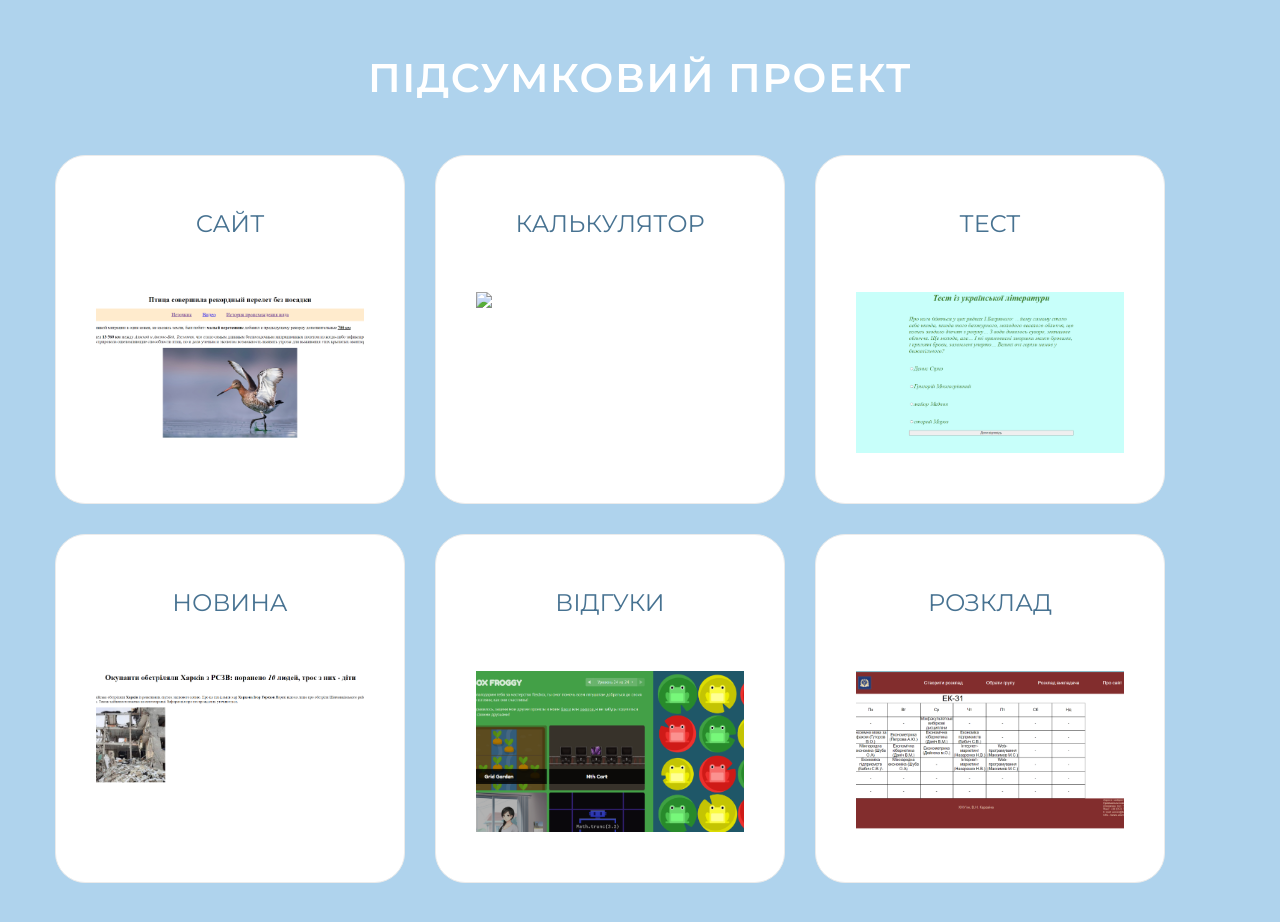
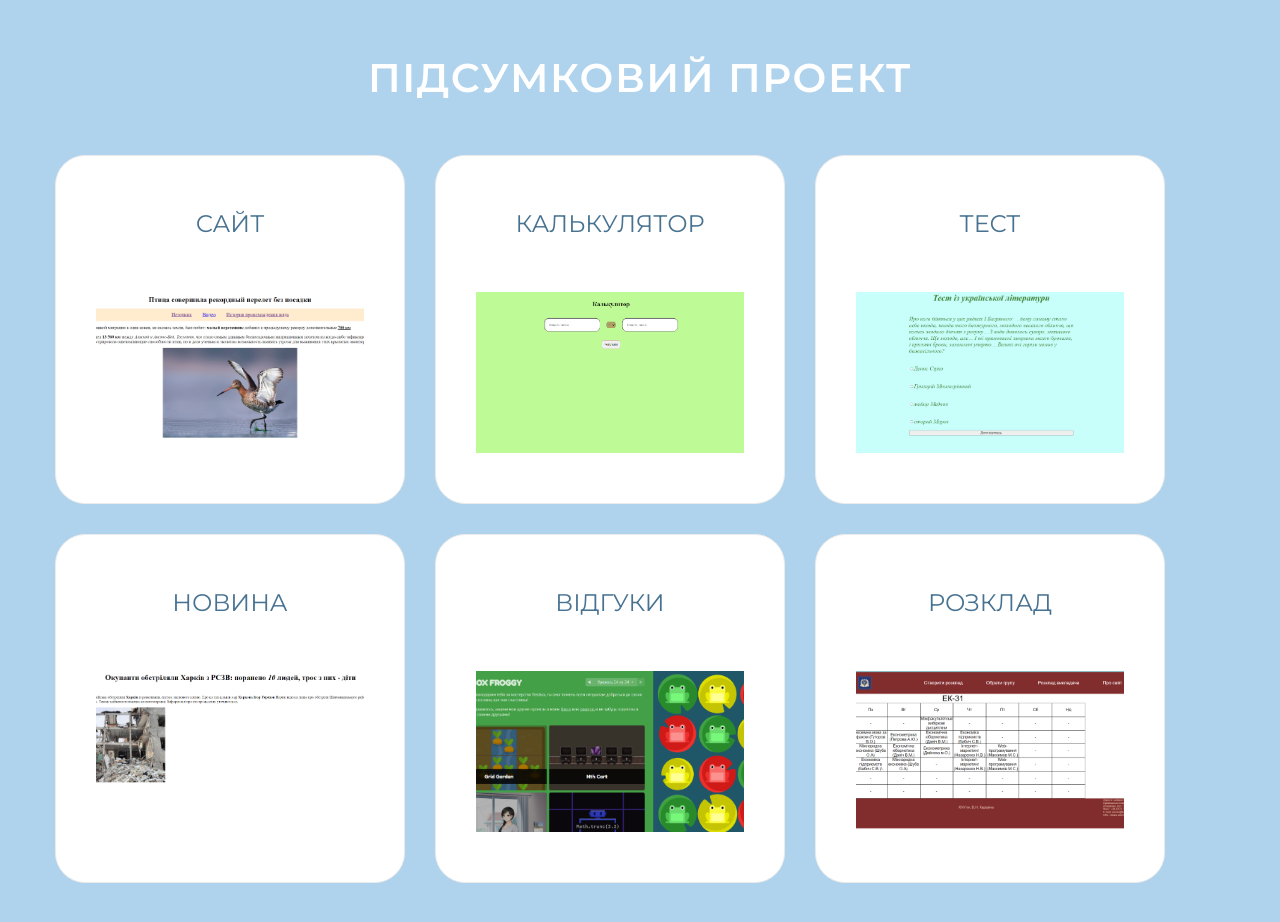
Before and after one commit to DaniilStarodubtsev/project, a plain HTML site: page index.html in a window 1280 px wide. Drawn offline with Linux system fonts and the light colour scheme.

Commit message:
Update index.html

```diff
--- a/index.html
+++ b/index.html
@@ -48,7 +48,7 @@
                                 >
                                     <div class="item-practice__image _ibg">
                                         <img
-                                            src="./2022-12-12 (1).png"
+                                            src="./img/2022-12-12 (1).png"
                                             alt="A single source of truth"
                                         />
                                     </div>
```
